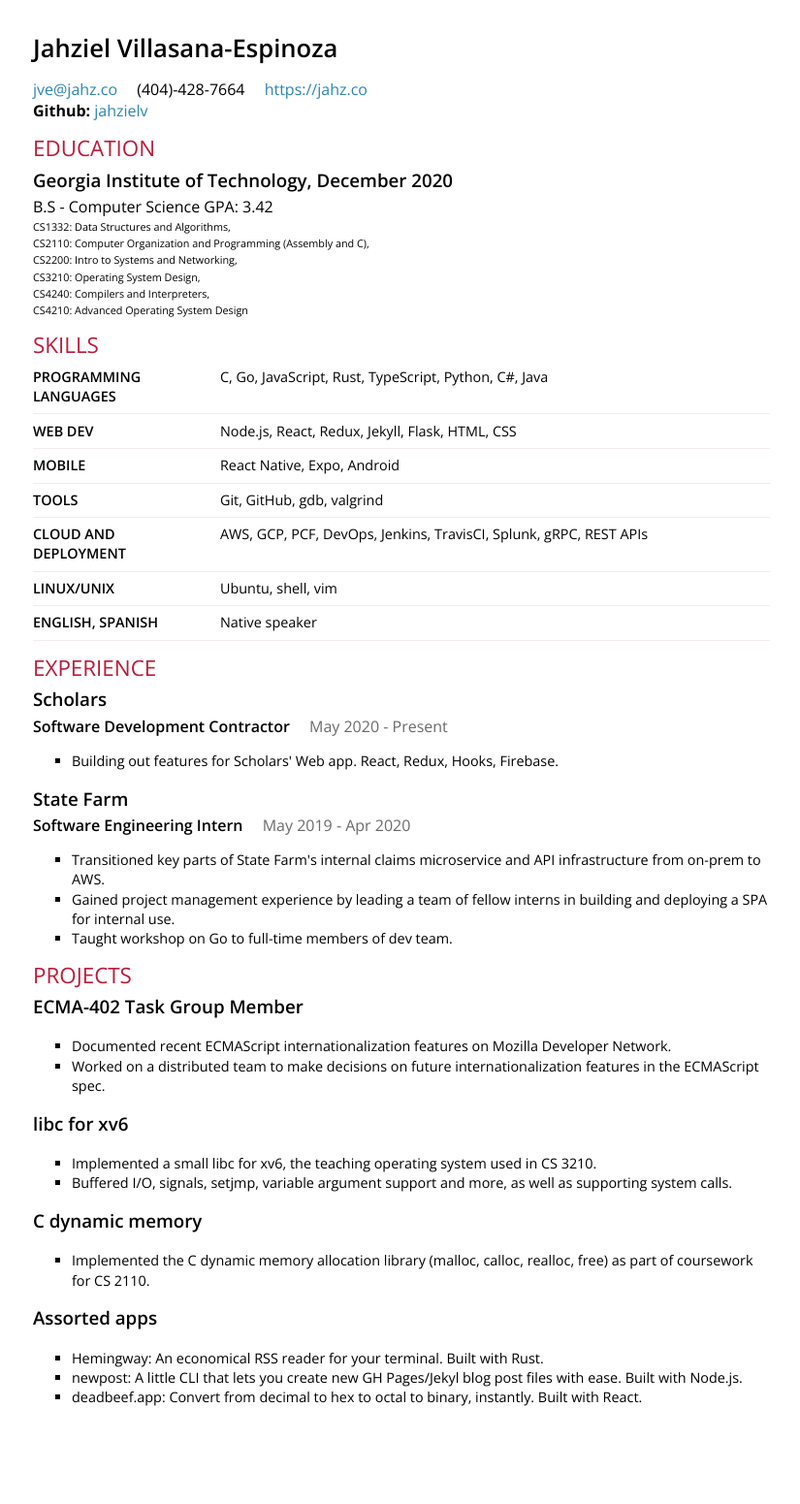
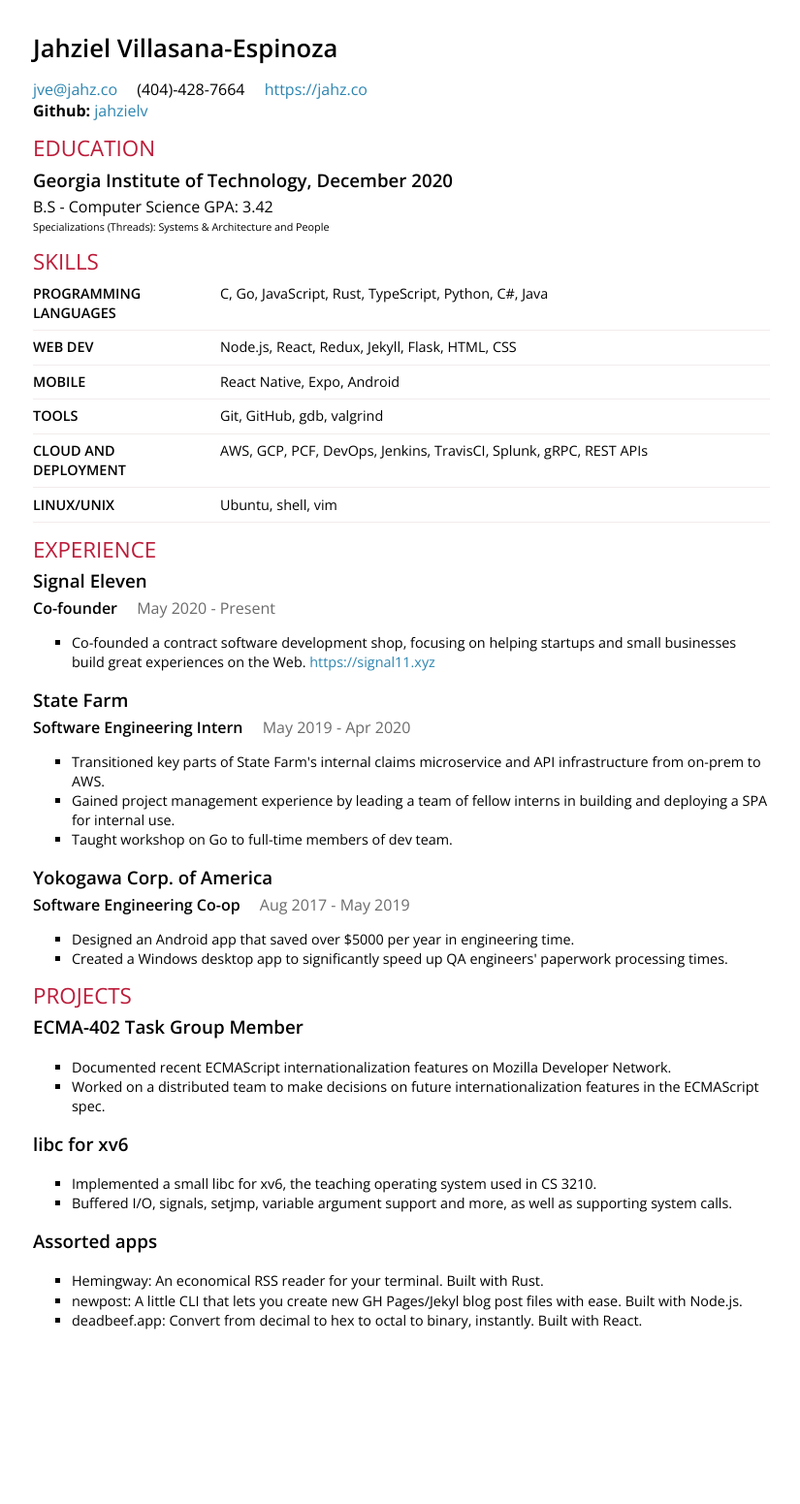
Before and after one commit to jahzielv/jahzielv.github.io, a Jekyll site: the page resume.html, which Jekyll copies as it is, in a window 1280 px wide. Shown: the whole page at 97% size, without its empty margins (6-831 px from the left). Built offline with Jekyll 4.4.1, drawn with Linux system fonts in a browser that asks for light colours; after the commit the page ends 1472 px from its top, so only the background shows below that.

Commit message:
resume update

```diff
--- a/resume.html
+++ b/resume.html
@@ -210,12 +210,7 @@
 
                     </div>
                     <div class="courses">
-                        <p>CS1332: Data Structures and Algorithms,</p>
-                        <p>CS2110: Computer Organization and Programming (Assembly and C),</p>
-                        <p>CS2200: Intro to Systems and Networking,</p>
-                        <p>CS3210: Operating System Design,</p>
-                        <p>CS4240: Compilers and Interpreters,</p>
-                        <p>CS4210: Advanced Operating System Design</p>
+                        <p>Specializations (Threads): Systems &amp; Architecture and People</p>
                     </div>
                 </div>
             </section>
@@ -246,20 +241,16 @@
                     <div class="name">Linux/Unix</div>
                     <div class="keywords">Ubuntu, shell, vim</div>
                 </div>
-                <div class="item">
-                    <div class="name">English, Spanish</div>
-                    <div class="keywords">Native speaker</div>
-                </div>
             </section>
             <section class="experience">
                 	<h2>Experience</h2>
 
                 <section class="item">
                     <header>
-                        	<h3 class="name">Scholars</h3>
+                        	<h3 class="name">Signal Eleven</h3>
 
                     </header>	<span class="position">
-				Software Development Contractor
+				Co-founder
 			</span>
 	<span class="startDate">
 				May 2020
@@ -269,8 +260,9 @@
 			</span>
 
                     <ul class="highlights">
-                        <li>Building out features for Scholars&#x27; Web app. React, Redux, Hooks,
-                            Firebase.</li>
+                        <li>Co-founded a contract software development shop, focusing on helping startups
+                            and small businesses build great experiences on the Web. <a href="https://signal11.xyz">https://signal11.xyz</a>
+                        </li>
                     </ul>
                 </section>
                 <section class="item">
@@ -293,6 +285,27 @@
                         <li>Gained project management experience by leading a team of fellow interns
                             in building and deploying a SPA for internal use.</li>
                         <li>Taught workshop on Go to full-time members of dev team.</li>
+                    </ul>
+                </section>
+                <section class="item">
+                    <header>
+                        	<h3 class="name">Yokogawa Corp. of America</h3>
+
+                    </header>	<span class="position">
+				Software Engineering Co-op
+			</span>
+	<span class="startDate">
+				Aug 2017
+			</span>
+	<span class="endDate">
+				- May 2019
+			</span>
+
+                    <ul class="highlights">
+                        <li>Designed an Android app that saved over $5000 per year in engineering
+                            time.</li>
+                        <li>Created a Windows desktop app to significantly speed up QA engineers&#x27;
+                            paperwork processing times.</li>
                     </ul>
                 </section>
             </section>
@@ -325,16 +338,6 @@
                 </section>
                 <section class="item">
                     <header>
-                        	<h3 class="name">C dynamic memory</h3>
-
-                    </header>
-                    <ul class="highlights">
-                        <li>Implemented the C dynamic memory allocation library (malloc, calloc, realloc,
-                            free) as part of coursework for CS 2110.</li>
-                    </ul>
-                </section>
-                <section class="item">
-                    <header>
                         	<h3 class="name">Assorted apps</h3>
 
                     </header>
```
